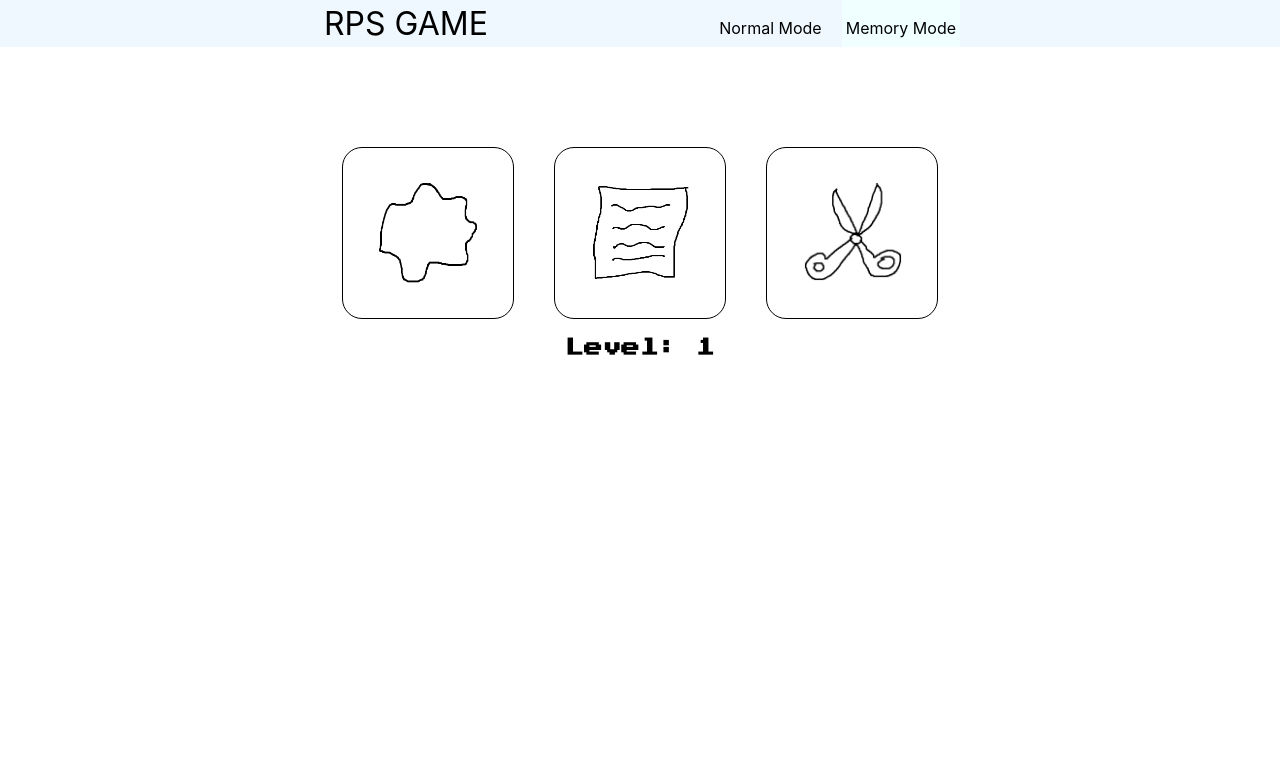
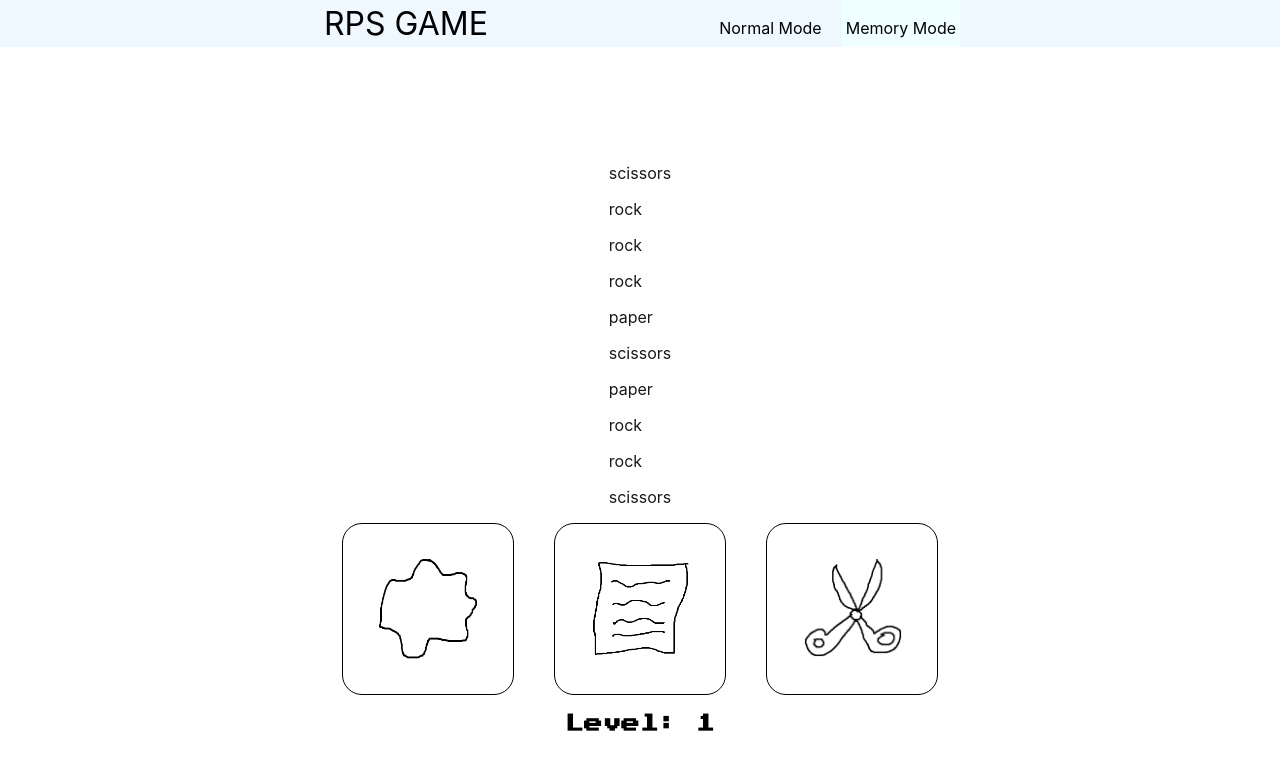
Before and after one commit to kairaa/1030510099_BS441_WebYazilimGelistirme, a React (Create React App) app: page /memory in a window 1280 px wide. Shown: the top 770 px of the page. Built offline with nearby package versions, Linux system fonts and the light colour scheme.

Commit message:
pc's choise shown to user as text, it will changed

```diff
--- a/src/components/GameMods/Card.jsx
+++ b/src/components/GameMods/Card.jsx
@@ -5,7 +5,6 @@ export const Card = (props) => {
     <div
       id={props.id}
       onClick={props.onClick}
-      className={props.active ? "elementToFadeInAndOut" : ""}
       style={{
         display: "block",
         border: "1px solid",
@@ -19,7 +18,9 @@ export const Card = (props) => {
       }}
     >
       <img
+        id={props.id}
         src={props.src}
+        onClick={props.effect}
         style={{
           marginTop: "25px",
           width: "100px",
--- a/src/components/GameMods/MemoryMode.jsx
+++ b/src/components/GameMods/MemoryMode.jsx
@@ -1,6 +1,8 @@
 import rock from "../../assets/rock.png";
 import paper from "../../assets/paper.png";
 import scissors from "../../assets/scissors.png";
+
+import "./ModeStyle.css";
 
 import Swal from "sweetalert2";
 import withReactContent from "sweetalert2-react-content";
@@ -11,12 +13,17 @@ import { Card } from "./Card";
 
 const cards = ["rock", "paper", "scissors"];
 let gamePattern = [];
-for (let i = 0; i < 10; i++) {
-  let random = Math.floor(Math.random() * 3);
-  gamePattern.push(cards[random]);
+function createGamePattern(level) {
+  for (let i = 0; i < level; i++) {
+    let random = Math.floor(Math.random() * 3);
+    console.log(`${i}: ${cards[random]}`);
+    gamePattern.push(cards[random]);
+  }
 }
+createGamePattern(10);
 
 export const MemoryMode = () => {
+  //console.log(gamePattern);
   const [level, setLevel] = useState(0);
   const MySwal = withReactContent(Swal);
   const navigate = useNavigate();
@@ -25,12 +32,9 @@ export const MemoryMode = () => {
   //const addEffect = () => {};
 
   const initialize = () => {
+    gamePattern = [];
+    createGamePattern(10);
     setLevel(0);
-    gamePattern = [];
-    for (let i = 0; i < 10; i++) {
-      let random = Math.floor(Math.random() * 3);
-      gamePattern.push(cards[random]);
-    }
   };
 
   const clickEffect = (target, color) => {
@@ -60,19 +64,27 @@ export const MemoryMode = () => {
   };
 
   const checkIsContinue = (userChoise) => {
-    switch (userChoise) {
-      case "rock":
-        return gamePattern[level] == "scissors";
-      case "paper":
-        return gamePattern[level] == "rock";
-      case "scissors":
-        return gamePattern[level] == "paper";
+    // switch (userChoise) {
+    //   case "rock":
+    //     return gamePattern[level] == "scissors";
+    //   case "paper":
+    //     return gamePattern[level] == "rock";
+    //   case "scissors":
+    //     return gamePattern[level] == "paper";
+    // }
+    if (userChoise === "rock") {
+      return gamePattern[level] === "scissors";
+    } else if (userChoise === "paper") {
+      return gamePattern[level] === "rock";
+    } else if (userChoise === "scissors") {
+      return gamePattern[level] === "paper";
     }
   };
 
   const handleClick = (event) => {
-    console.log(gamePattern);
+    //console.log(gamePattern);
     const userChoise = event.target.id;
+    console.log(`user choise: ${userChoise}`);
     console.log(
       `level : ${level} - pc select: ${
         gamePattern[level]
@@ -98,6 +110,11 @@ export const MemoryMode = () => {
         marginTop: "100px",
       }}
     >
+      <span className="elementToFadeInAndOut">
+        {gamePattern.map((card) => (
+          <p>{card}</p>
+        ))}
+      </span>
       <div
         style={{
           display: "flex",
--- a/src/components/GameMods/ModeStyle.css
+++ b/src/components/GameMods/ModeStyle.css
@@ -19,14 +19,13 @@ h4 {
 }
 
 .elementToFadeInAndOut {
-  background: red;
-  -webkit-animation: fadeinout 1s linear forwards;
-  animation: fadeinout 1s linear forwards;
+  -webkit-animation: fadeinout 10s linear forwards;
+  animation: fadeinout 10s linear forwards;
   opacity: 0;
 }
 
 @-webkit-keyframes fadeinout {
-  50% {
+  100% {
     opacity: 1;
   }
 }
--- a/src/components/GameMods/NormalMode.jsx
+++ b/src/components/GameMods/NormalMode.jsx
@@ -28,9 +28,6 @@ export const NormalMode = () => {
       cancelButtonText: "No",
     }).then((result) => {
       if (result.isConfirmed) {
-        setPaperIsActive(false);
-        setRockIsActive(false);
-        setScissorsIsActive(false);
         setScore(0);
         setPcScore(0);
       } else {
@@ -46,21 +43,6 @@ export const NormalMode = () => {
 
   const [score, setScore] = useState(0);
   const [pcScore, setPcScore] = useState(0);
-  const [rockIsActive, setRockIsActive] = useState(false);
-  const [paperIsActive, setPaperIsActive] = useState(false);
-  const [scissorsIsActive, setScissorsIsActive] = useState(false);
-
-  const toggleRock = () => {
-    setRockIsActive(!rockIsActive);
-  };
-
-  const togglePaper = () => {
-    setPaperIsActive(!paperIsActive);
-  };
-
-  const toggleScissor = () => {
-    setScissorsIsActive(!scissorsIsActive);
-  };
 
   const pcSelect = () => {
     let random = Math.floor(Math.random() * 3);
@@ -86,26 +68,23 @@ export const NormalMode = () => {
     }, 500);
   };
 
-  const handleClick = (event) => {
-    console.log("rock: " + rockIsActive);
-    console.log("paper: " + paperIsActive);
-    console.log("scissors: " + scissorsIsActive);
+  const handleClick = (e) => {
     let pcChoise = pcSelect();
-    let userChoise = event.target.id;
+    let userChoise = e.target.id;
+    console.log("id: " + e.target.id);
+    console.log(`you select: ${userChoise} - pc slect: ${pcChoise}`);
     if (userChoise == pcChoise) {
-      //clickEffect(event.target, "blue");
+      clickEffect(e.target, "blue");
     } else {
       if (userChoise == cards.ROCK) {
         if (pcChoise == cards.PAPER) {
-          //clickEffect(event.target, "red");
-          toggleRock();
+          clickEffect(e.target, "red");
           setPcScore(pcScore + 1);
           if (pcScore == 9) {
             MyAlert("You Lose", "error");
           }
         } else {
-          //clickEffect(event.target, "green");
-          toggleRock();
+          clickEffect(e.target, "green");
           setScore(score + 1);
           if (score == 9) {
             MyAlert("You Win", "success");
@@ -113,15 +92,13 @@ export const NormalMode = () => {
         }
       } else if (userChoise == cards.PAPER) {
         if (pcChoise == cards.SCISSORS) {
-          //clickEffect(event.target, "red");
-          togglePaper();
+          clickEffect(e.target, "red");
           setPcScore(pcScore + 1);
           if (pcScore == 9) {
             MyAlert("You Lose", "error");
           }
         } else {
-          //clickEffect(event.target, "green");
-          togglePaper();
+          clickEffect(e.target, "green");
           setScore(score + 1);
           if (score == 9) {
             MyAlert("You Win", "success");
@@ -129,15 +106,13 @@ export const NormalMode = () => {
         }
       } else {
         if (pcChoise == cards.ROCK) {
-          //clickEffect(event.target, "red");
-          toggleScissor();
+          clickEffect(e.target, "red");
           setPcScore(pcScore + 1);
           if (pcScore == 9) {
             MyAlert("You Lose", "error");
           }
         } else {
-          //clickEffect(event.target, "green");
-          toggleScissor();
+          clickEffect(e.target, "green");
           setScore(score + 1);
           if (score == 9) {
             MyAlert("You Win", "success");
@@ -157,24 +132,9 @@ export const NormalMode = () => {
       }}
     >
       <div className="inner-div">
-        <Card
-          id="rock"
-          active={rockIsActive}
-          src={rock}
-          onClick={handleClick}
-        ></Card>
-        <Card
-          id="paper"
-          active={paperIsActive}
-          src={paper}
-          onClick={handleClick}
-        ></Card>
-        <Card
-          id="scissors"
-          active={scissorsIsActive}
-          src={scissors}
-          onClick={handleClick}
-        ></Card>
+        <Card id="rock" src={rock} onClick={handleClick}></Card>
+        <Card id="paper" src={paper} onClick={handleClick}></Card>
+        <Card id="scissors" src={scissors} onClick={handleClick}></Card>
       </div>
       <div>
         <h3>Your score: {score}</h3>
```
Also changed, not shown: src/components/HomePage/InfoAlert.jsx (deleted, +0 -16 lines).
